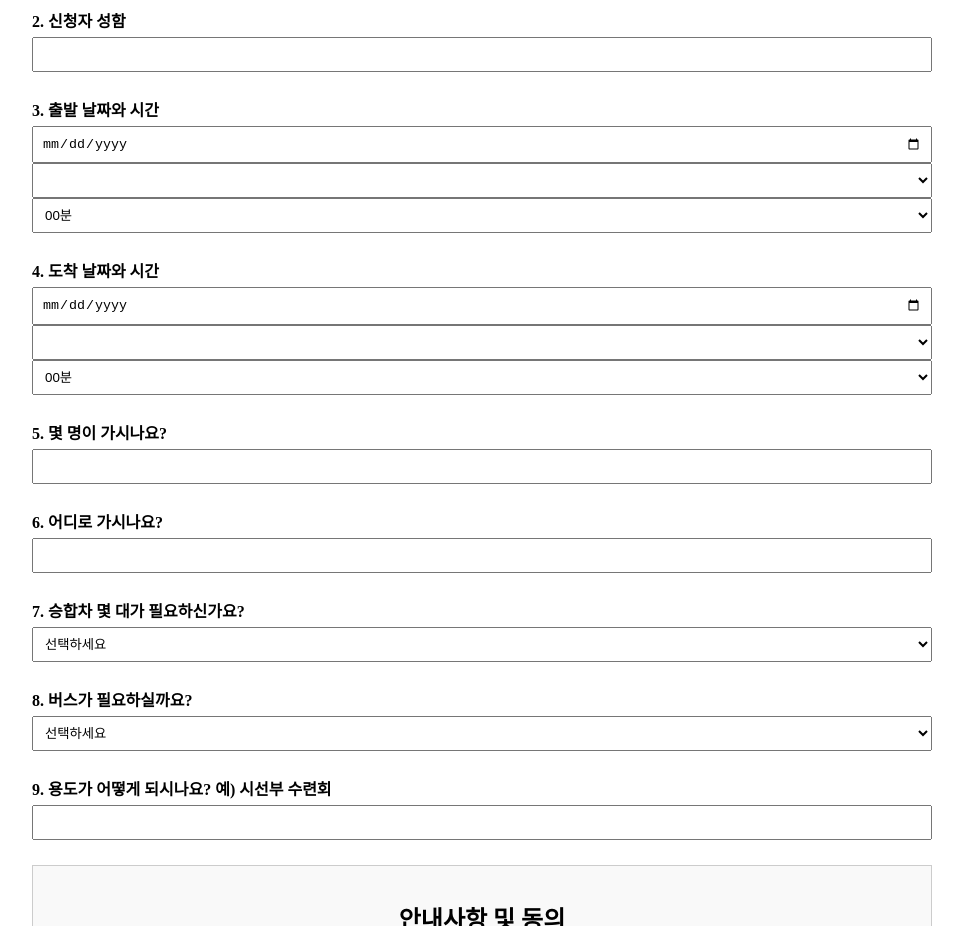
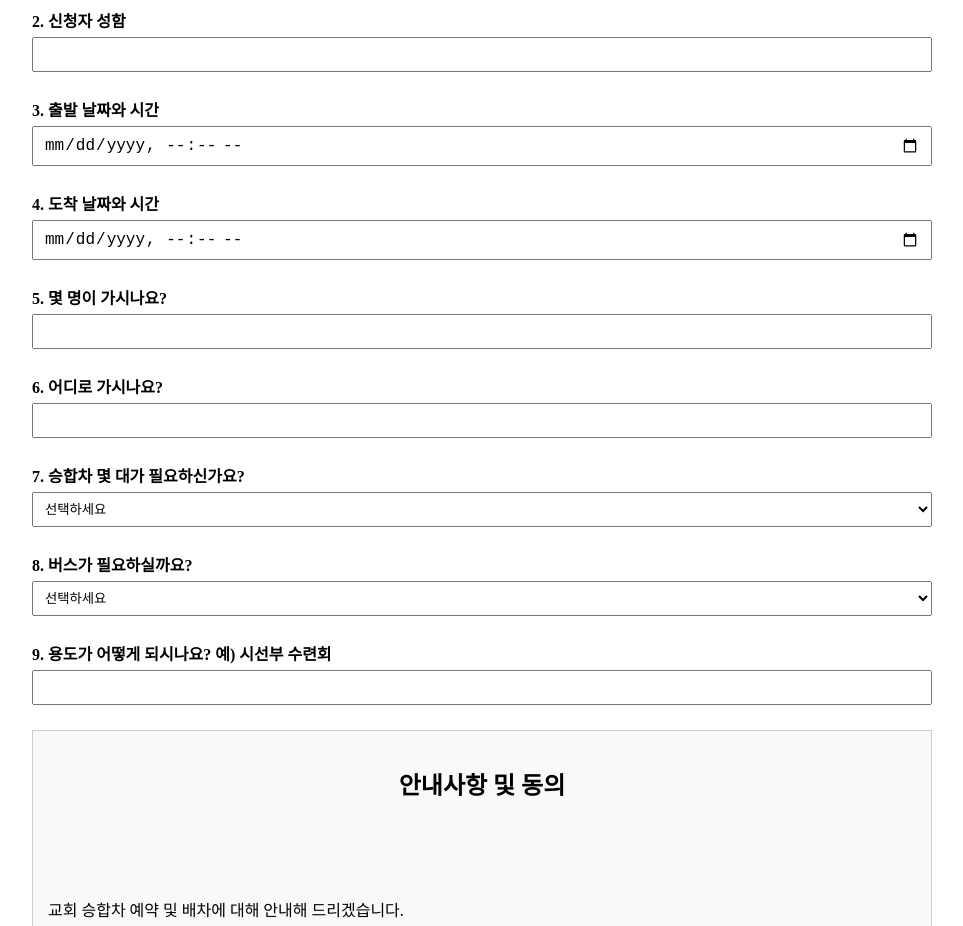
Before and after one commit to choi-deokyong/AnsanCar, a plain HTML site: page index.html in a window 1280 px wide. Shown: the part 860-1786 px from the top of the page, without its empty margins (158-1121 px from the left). Drawn offline with Linux system fonts and the light colour scheme.

Commit message:
Update index.html

```diff
--- a/index.html
+++ b/index.html
@@ -27,44 +27,18 @@
             </div>
 
             <div class="form-group">
-                <label>3. 출발 날짜와 시간</label>
-                <div class="datetime-group">
-                    <input type="date" id="departureDate" required>
-                    <select id="departureHour" required>
-                        </select>
-                    <select id="departureMinute" required>
-                        <option value="00">00분</option>
-                        <option value="10">10분</option>
-                        <option value="20">20분</option>
-                        <option value="30">30분</option>
-                        <option value="40">40분</option>
-                        <option value="50">50분</option>
-                    </select>
-                </div>
-                <input type="hidden" id="departureDateTime" name="departureDateTime">
+                <label for="departureDateTime">3. 출발 날짜와 시간</label>
+                <input type="datetime-local" id="departureDateTime" name="departureDateTime" required>
             </div>
 
             <div class="form-group">
-                <label>4. 도착 날짜와 시간</label>
-                <div class="datetime-group">
-                    <input type="date" id="arrivalDate" required>
-                    <select id="arrivalHour" required>
-                        </select>
-                    <select id="arrivalMinute" required>
-                        <option value="00">00분</option>
-                        <option value="10">10분</option>
-                        <option value="20">20분</option>
-                        <option value="30">30분</option>
-                        <option value="40">40분</option>
-                        <option value="50">50분</option>
-                    </select>
-                </div>
-                <input type="hidden" id="arrivalDateTime" name="arrivalDateTime">
+                <label for="arrivalDateTime">4. 도착 날짜와 시간</label>
+                <input type="datetime-local" id="arrivalDateTime" name="arrivalDateTime" required>
             </div>
 
             <div class="form-group">
-    <label for="numberOfPeople">5. 몇 명이 가시나요?</label>
-    <input type="text" id="numberOfPeople" name="numberOfPeople" required>
+                <label for="numberOfPeople">5. 몇 명이 가시나요?</label>
+                <input type="number" id="numberOfPeople" name="numberOfPeople" min="1" required>
             </div>
 
             <div class="form-group">
```
